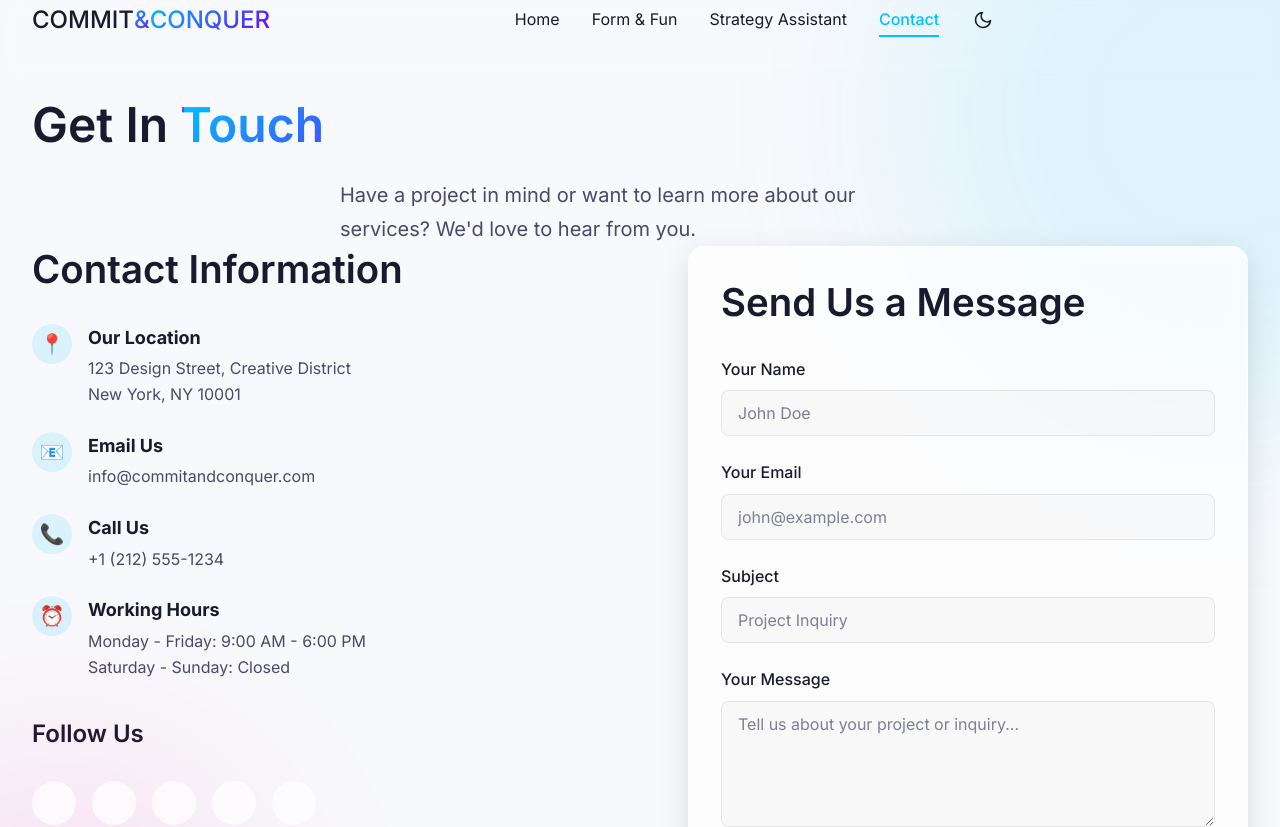
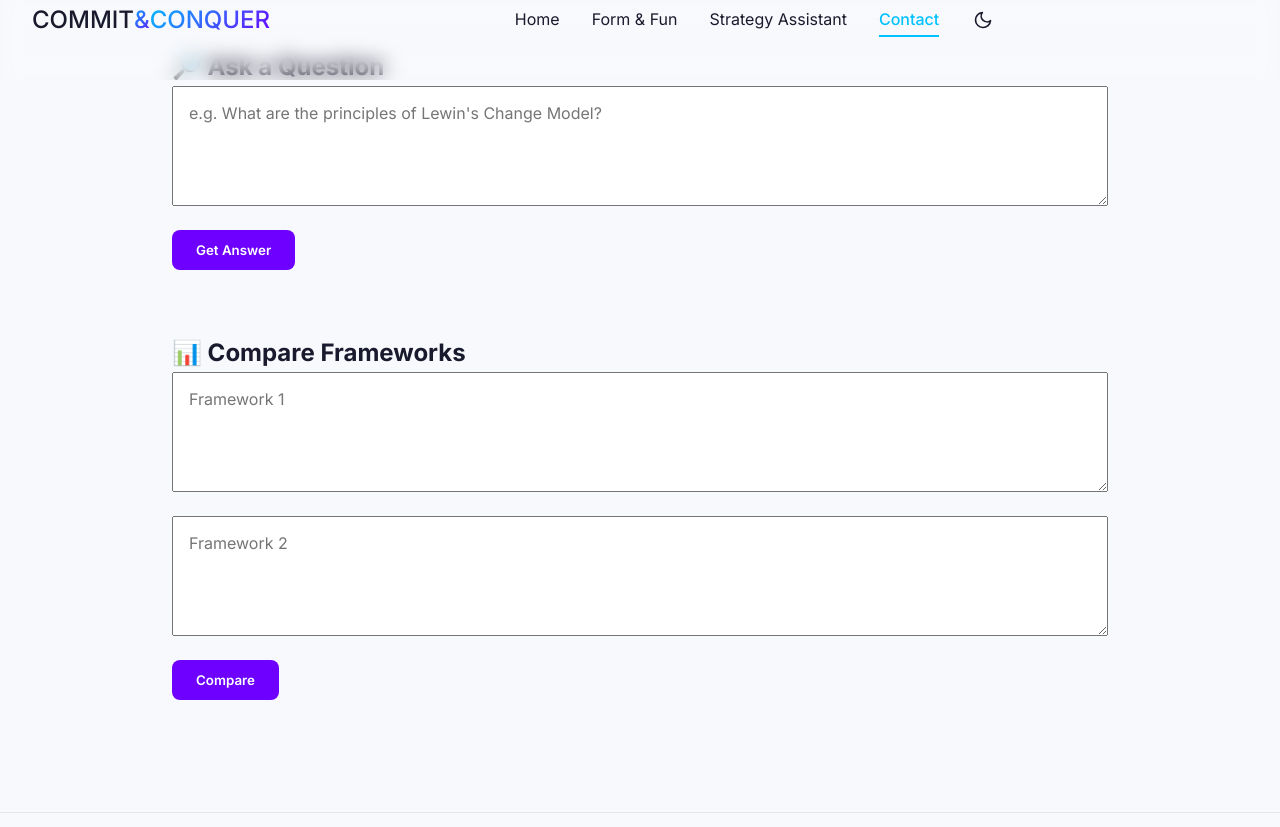
Before and after one commit to AnantK2709/intution-2025, a React (Create React App) app in the folder frontend/: page /contact in a window 1280 px wide. Shown: the top 827 px of the page. Built offline with nearby package versions, Linux system fonts and the light colour scheme.

Commit message:
rag integrate

```diff
--- a/frontend/src/App.js
+++ b/frontend/src/App.js
@@ -7,6 +7,7 @@ import GlobalStyles from './styles/GlobalStyles';
 import { useSmoothScroll } from './hooks/useAnimations';
 import PromptFlowPage from './pages/PromptFlowPage';
 import StrategyAssistantPage from './pages/StrategyAssistantPage';
+import RAGQueryPage from './pages/RAGQueryPage';
 
 // Game Pages
 import GamificationPage from './pages/GamificationPage';
@@ -21,7 +22,6 @@ import Footer from './components/Footer';
 
 // Pages
 import HomePage from './pages/HomePage';
-import ContactPage from './pages/ContactPage';
 import WorkDetailPage from './pages/WorkDetailPage';
 import NotFoundPage from './pages/NotFoundPage';
 
@@ -98,7 +98,7 @@ const AnimatedRoutes = () => {
           <Route path="/work" element={<PromptFlowPage />} />
           <Route path="/work/:slug" element={<WorkDetailPage />} />
           <Route path="/about" element={<StrategyAssistantPage />} />
-          <Route path="/contact" element={<ContactPage />} />
+          <Route path="/contact" element={<RAGQueryPage/>} />
           <Route path="*" element={<NotFoundPage />} />
           <Route path="/generate-email" element={<PromptFlowPage />} />
 
--- /dev/null
+++ b/frontend/src/pages/RAGQueryPage.js
@@ -0,0 +1,162 @@
+import React, { useState } from 'react';
+import axios from 'axios';
+import styled from 'styled-components';
+import ReactMarkdown from 'react-markdown';
+
+const Wrapper = styled.div`
+  max-width: 1000px;
+  margin: auto;
+  padding: 3rem 2rem;
+`;
+
+const Input = styled.textarea`
+  width: 100%;
+  min-height: 120px;
+  padding: 1rem;
+  font-size: 1rem;
+  margin-bottom: 1rem;
+`;
+
+const Button = styled.button`
+  background-color: #6e00ff;
+  color: white;
+  padding: 0.75rem 1.5rem;
+  border: none;
+  border-radius: 8px;
+  cursor: pointer;
+  font-weight: 600;
+
+  &:hover {
+    background-color: #5a00cc;
+  }
+`;
+
+const ResultBox = styled.div`
+  margin-top: 2rem;
+  padding: 1.5rem;
+  background: #f3f4f6;
+  border-radius: 8px;
+  white-space: pre-wrap;
+`;
+
+const SourcesList = styled.ul`
+  margin-top: 1rem;
+  list-style: none;
+  padding-left: 0;
+
+  li {
+    margin-bottom: 0.5rem;
+    font-size: 0.9rem;
+  }
+`;
+
+const Section = styled.div`
+  margin-bottom: 4rem;
+`;
+
+const RAGQueryPage = () => {
+  const [question, setQuestion] = useState('');
+  const [answer, setAnswer] = useState('');
+  const [sources, setSources] = useState([]);
+  const [loading, setLoading] = useState(false);
+  const [error, setError] = useState('');
+
+  const [framework1, setFramework1] = useState('');
+  const [framework2, setFramework2] = useState('');
+  const [comparison, setComparison] = useState('');
+
+  const handleQuery = async () => {
+    setLoading(true);
+    setError('');
+    setAnswer('');
+    setSources([]);
+
+    try {
+      const res = await axios.post('http://localhost:8000/api/query', {
+        question
+      });
+      setAnswer(res.data.answer);
+      setSources(res.data.sources);
+    } catch (err) {
+      setError('Something went wrong. Please try again.');
+      console.error(err);
+    } finally {
+      setLoading(false);
+    }
+  };
+
+  const handleCompare = async () => {
+    setLoading(true);
+    setError('');
+    setComparison('');
+
+    try {
+      const res = await axios.post('http://localhost:8000/api/compare-frameworks', {
+        framework1,
+        framework2
+      });
+      setComparison(res.data.comparison);
+    } catch (err) {
+      setError('Failed to compare frameworks.');
+      console.error(err);
+    } finally {
+      setLoading(false);
+    }
+  };
+
+  return (
+    <Wrapper>
+      <Section>
+        <h2>🔎 Ask a Question</h2>
+        <Input
+          placeholder="e.g. What are the principles of Lewin's Change Model?"
+          value={question}
+          onChange={(e) => setQuestion(e.target.value)}
+        />
+        <Button onClick={handleQuery} disabled={loading}>
+          {loading ? 'Searching...' : 'Get Answer'}
+        </Button>
+        {error && <p style={{ color: 'red' }}>{error}</p>}
+        {answer && (
+          <ResultBox>
+            <ReactMarkdown>{answer}</ReactMarkdown>
+            {sources.length > 0 && (
+              <>
+                <h4>📚 Sources</h4>
+                <SourcesList>
+                  {sources.map((src, i) => (
+                    <li key={i}><strong>{src.source}</strong>: {src.content.slice(0, 150)}...</li>
+                  ))}
+                </SourcesList>
+              </>
+            )}
+          </ResultBox>
+        )}
+      </Section>
+
+      <Section>
+        <h2>📊 Compare Frameworks</h2>
+        <Input
+          placeholder="Framework 1"
+          value={framework1}
+          onChange={(e) => setFramework1(e.target.value)}
+        />
+        <Input
+          placeholder="Framework 2"
+          value={framework2}
+          onChange={(e) => setFramework2(e.target.value)}
+        />
+        <Button onClick={handleCompare} disabled={loading}>
+          {loading ? 'Comparing...' : 'Compare'}
+        </Button>
+        {comparison && (
+          <ResultBox>
+            <ReactMarkdown>{comparison}</ReactMarkdown>
+          </ResultBox>
+        )}
+      </Section>
+    </Wrapper>
+  );
+};
+
+export default RAGQueryPage;
--- a/frontend/src/pages/StrategyAssistantPage.js
+++ b/frontend/src/pages/StrategyAssistantPage.js
@@ -4,7 +4,7 @@ import styled from 'styled-components';
 import axios from 'axios';
 import html2pdf from 'html2pdf.js';
 
-import { motion, AnimatePresence } from 'framer-motion';
+import { motion, AnimatePresence, frame } from 'framer-motion';
 
 // Styled components with new aesthetic
 const PageWrapper = styled.main`
@@ -251,6 +251,25 @@ const StrategyAssistantPage = () => {
       console.error(err);
     } finally {
       setLoading(false);
+    }
+  };
+  const handleExploreCaseStudies = async () => {
+    try {
+      const res = await axios.post('http://localhost:8000/api/case-studies',{industry:"technology",challenge:"adoption"});
+      alert("📚 Case Studies:\n\n" + res.data.case_studies);
+    } catch (err) {
+      console.error("Failed to fetch case studies:", err);
+      alert("❌ Failed to fetch case studies.");
+    }
+  };
+
+  const handleExploreWhatIf = async () => {
+    try {
+      const res = await axios.post('http://localhost:8000/api/what-if-analysis',{current_framework:"adkar",alternative_framework:"Levins",scenario:"grok"});
+      alert("💡 What-If Analysis:\n\n" + res.data.analysis);
+    } catch (err) {
+      console.error("Failed to fetch what-if analysis:", err);
+      alert("❌ Failed to fetch what-if analysis.");
     }
   };
 
@@ -550,8 +569,63 @@ const StrategyAssistantPage = () => {
           </div>
         </Container>
       </section>
+      <section style={{ padding: '4rem 0' }}>
+  <Container>
+    <div className="text-center">
+      <Heading
+        size="lg"
+        mb="1.5rem"
+        initial={{ opacity: 0, y: 20 }}
+        whileInView={{ opacity: 1, y: 0 }}
+        viewport={{ once: true, amount: 0.2 }}
+        transition={{ duration: 0.8 }}
+      >
+        📚 Explore More Resources
+      </Heading>
+      <Text
+        size="lg"
+        secondary
+        maxWidth="600px"
+        mb="2rem"
+        style={{ margin: '0 auto' }}
+        initial={{ opacity: 0, y: 20 }}
+        whileInView={{ opacity: 1, y: 0 }}
+        viewport={{ once: true, amount: 0.2 }}
+        transition={{ duration: 0.8, delay: 0.2 }}
+      >
+        Dive into real-world case studies or evaluate alternate strategies with our What-If engine.
+      </Text>
+
+      <div style={{ display: 'flex', justifyContent: 'center', gap: '1rem', flexWrap: 'wrap' }}>
+        <Button
+          variant="primary"
+          size="large"
+          rounded
+          whileHover={{ scale: 1.05 }}
+          whileTap={{ scale: 0.98 }}
+          onClick={handleExploreCaseStudies}
+        >
+          Get Case Studies
+        </Button>
+
+        <Button
+          variant="secondary"
+          size="large"
+          rounded
+          whileHover={{ scale: 1.05 }}
+          whileTap={{ scale: 0.98 }}
+          onClick={handleExploreWhatIf}
+        >
+          What-If Analysis
+        </Button>
+      </div>
+    </div>
+  </Container>
+</section>
+
     </PageWrapper>
   );
 };
 
+
 export default StrategyAssistantPage;
```
Also changed, not shown: 6 other files (tests, documents, lock files or other folders).
